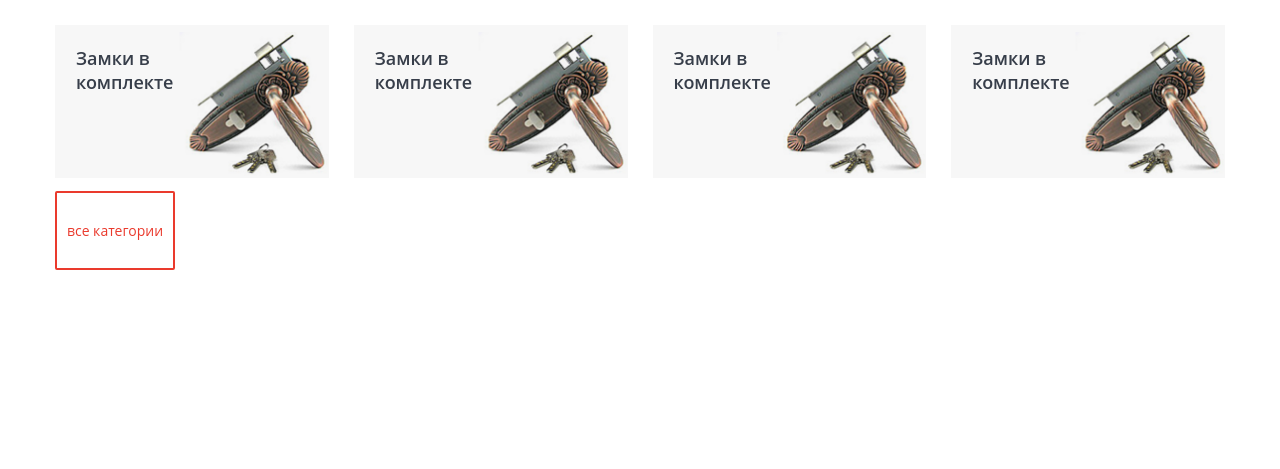
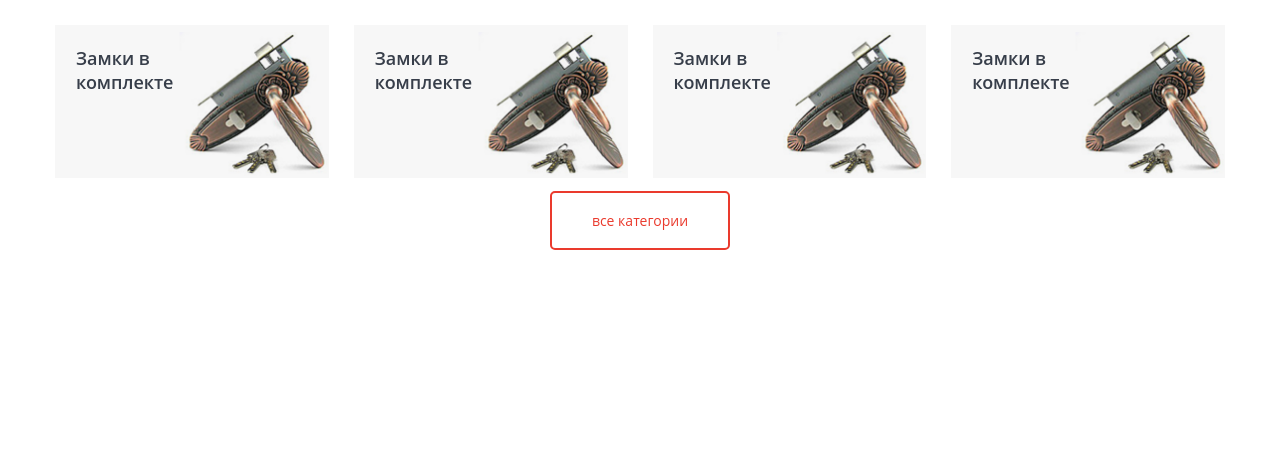
Before and after one commit to Kudesnitsa/locks, a PHP site: page / in a window 1280 px wide. Shown: the part 1800-2269 px from the top of the page. After the commit the page ends 2050 px from the top, so only its background shows below. Run offline with PHP 8.4, Linux system fonts and the light colour scheme; some web fonts are replaced.

Commit message:
add categoria

```diff
--- a/index.html
+++ b/index.html
@@ -367,7 +367,10 @@
 
 
         </div>
-        <a class="btn sub_btn" href="#">все категории</a>
+        <a class="btn sub_btn see_categ" href="#">все категории</a>
+
+    </section>
+    <section>
 
     </section>
     <section style="height: 500px;">
--- a/style/main.css
+++ b/style/main.css
@@ -54,8 +54,8 @@ button:focus {
   border: 2px solid #ea3a2d;
   color: #ea3a2d;
   background: transparent;
-  padding: 20px 10px;
-  border-radius: 2px ;
+  padding: 10px 40px ;
+  border-radius: 5px ;
 }
 h1,
 h2 {
@@ -420,3 +420,7 @@ button {
   font-weight: 600;
   font-style: normal;
 }
+.categories_block .btn.see_categ {
+  margin: 0 auto;
+  display: table;
+}
--- a/style/main.less
+++ b/style/main.less
@@ -92,8 +92,8 @@ input:focus, button:focus {
   border: 2px solid @subColor;
   color:@subColor ;
   background: transparent;
-  padding: 20px 10px;
-  border-radius: 2px ;
+  padding: 10px 40px ;
+  border-radius: 5px ;
 }
 
 h1, h2 {
@@ -501,3 +501,7 @@ a, button {
   margin: 0 auto 20px;
   .ff-OS-semibold();
 }
+ .categories_block .btn.see_categ{
+  margin: 0 auto;
+  display: table;
+}
```
